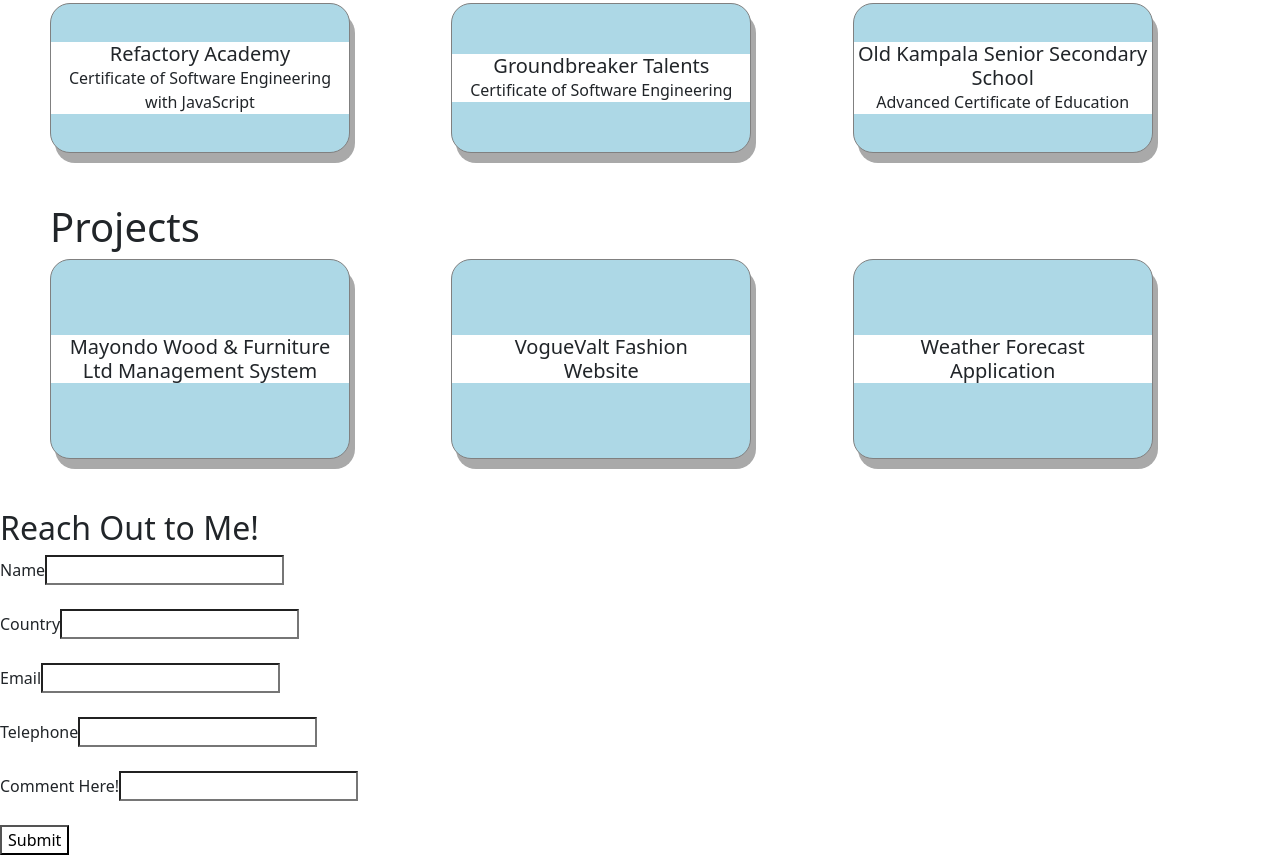
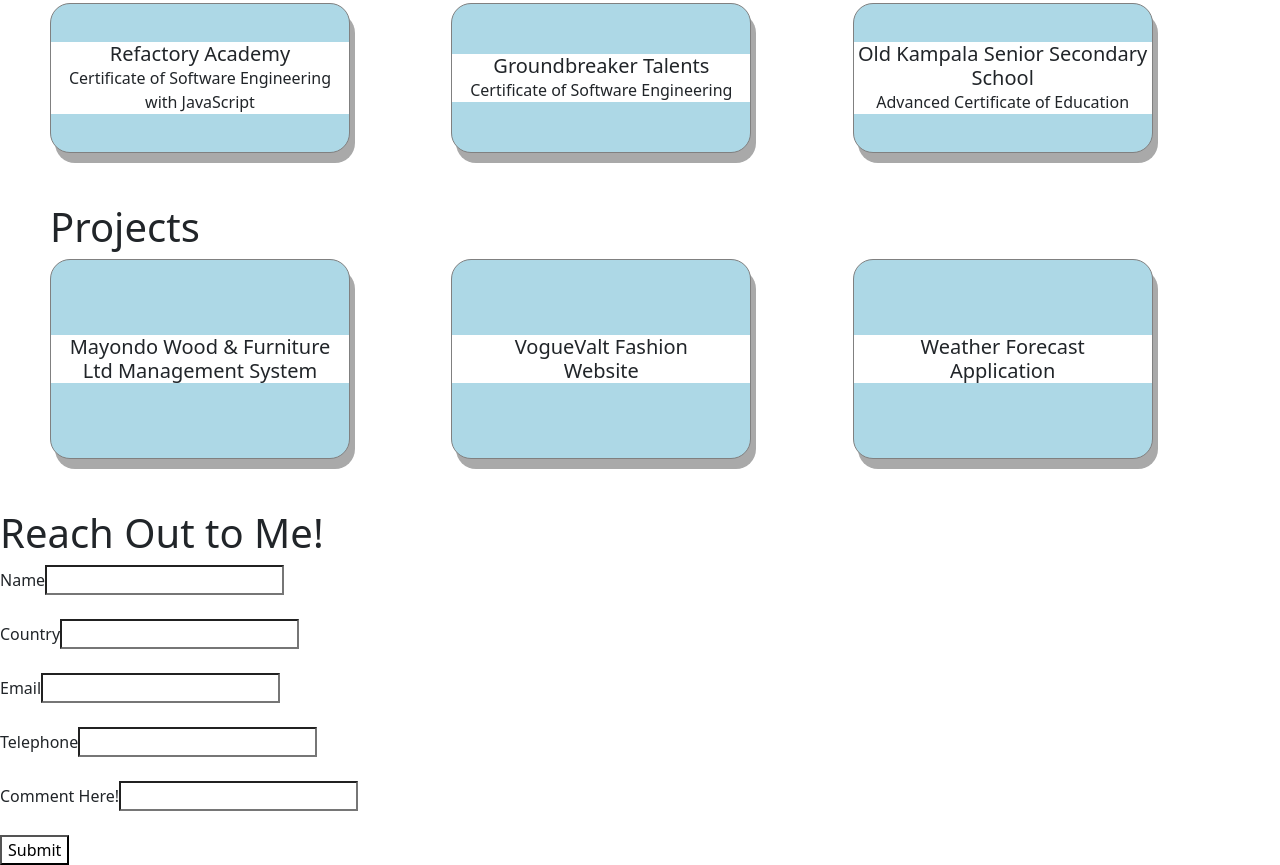
Before and after one commit to Becky-234/portifolio, a plain HTML site: page my-portifolo/index.html in a window 1280 px wide. Shown: the part 1422-2287 px from the top of the page. Drawn offline with nearby package versions, Linux system fonts and the light colour scheme.

Commit message:
changed to main

```diff
--- a/my-portifolo/index.html
+++ b/my-portifolo/index.html
@@ -162,7 +162,7 @@
         <div class="contactsContainer">
             <section class="contacts" id="contact">
 
-                <h2>Reach Out to Me!</h2>
+                <h1>Reach Out to Me!</h1>
 
                 <form id="contactMe">
                     <label for="name">Name<input type="text"></label>
```
